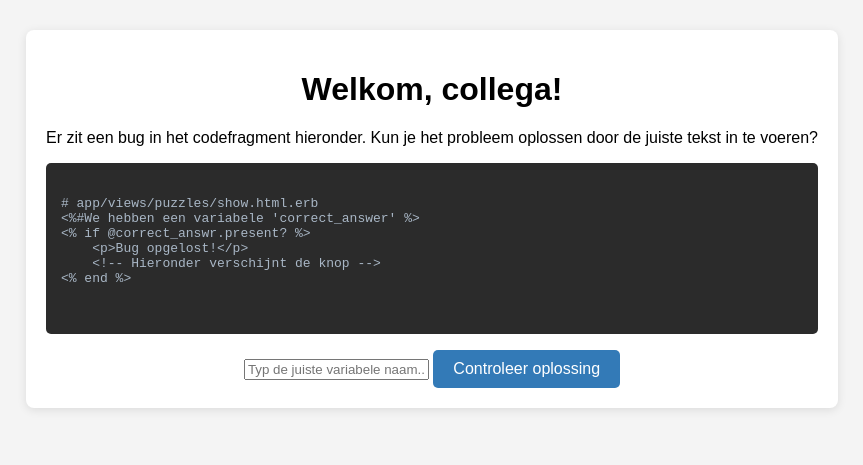
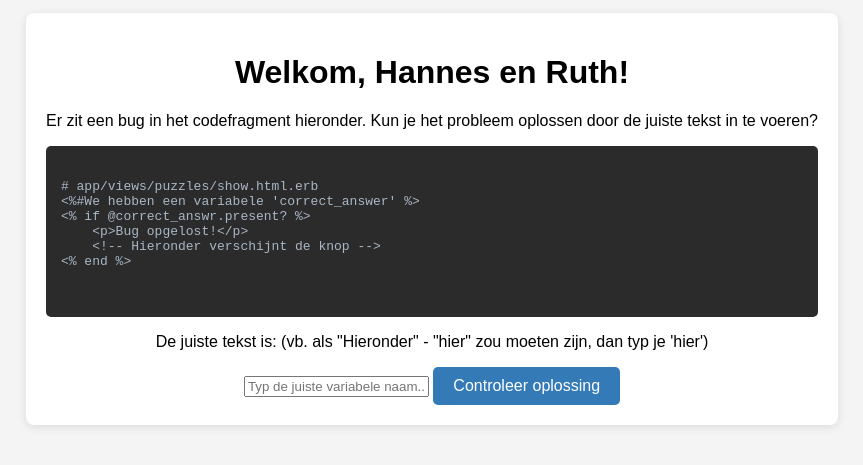
Before and after one commit to valdc85/Hannes, a plain HTML site: page index.html in a window 1280 px wide. Shown: the part 181-646 px from the top of the page, without its empty margins (208-1071 px from the left). Drawn offline with Linux system fonts and the light colour scheme.

Commit message:
Update index.html

```diff
--- a/index.html
+++ b/index.html
@@ -10,7 +10,7 @@
 <body>
 
     <div class="container">
-        <h1>Welkom, collega!</h1>
+        <h1>Welkom, Hannes en Ruth!</h1>
         <p>Er zit een bug in het codefragment hieronder. Kun je het probleem oplossen door de juiste tekst in te voeren?</p>
 
         <pre class="code-block">
@@ -23,7 +23,7 @@
 &lt;% end %>
             </code>
         </pre>
-
+         <p>De juiste tekst is: (vb. als "Hieronder" - "hier" zou moeten zijn, dan typ je 'hier')</p>
         <input type="text" id="answerInput" placeholder="Typ de juiste variabele naam...">
         <button id="checkButton">Controleer oplossing</button>
 
```
